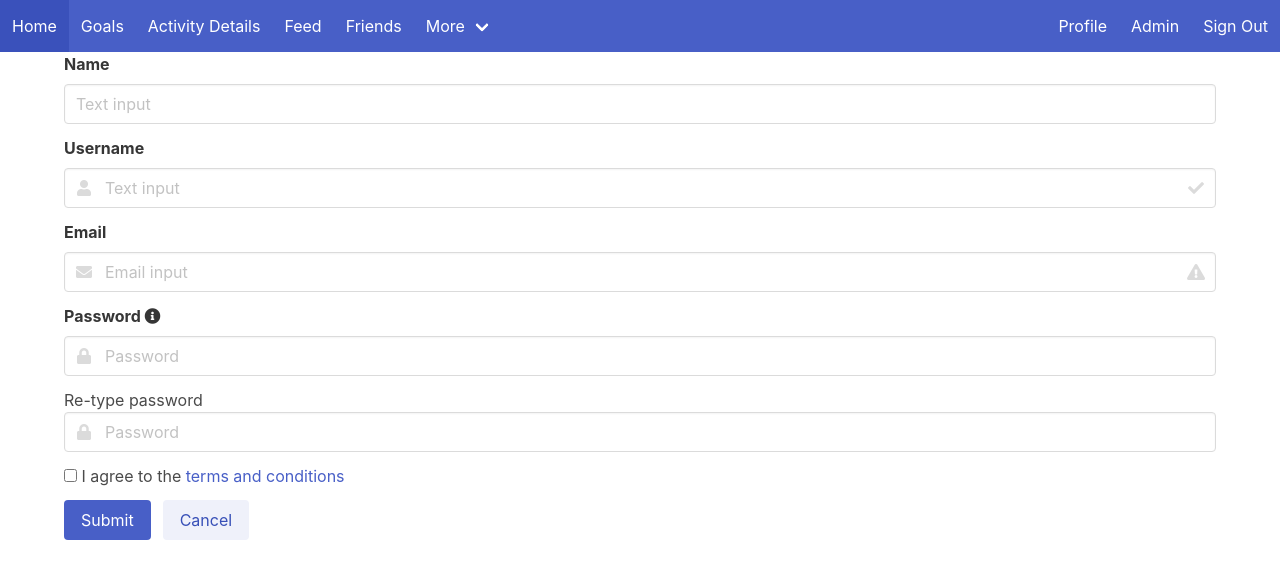
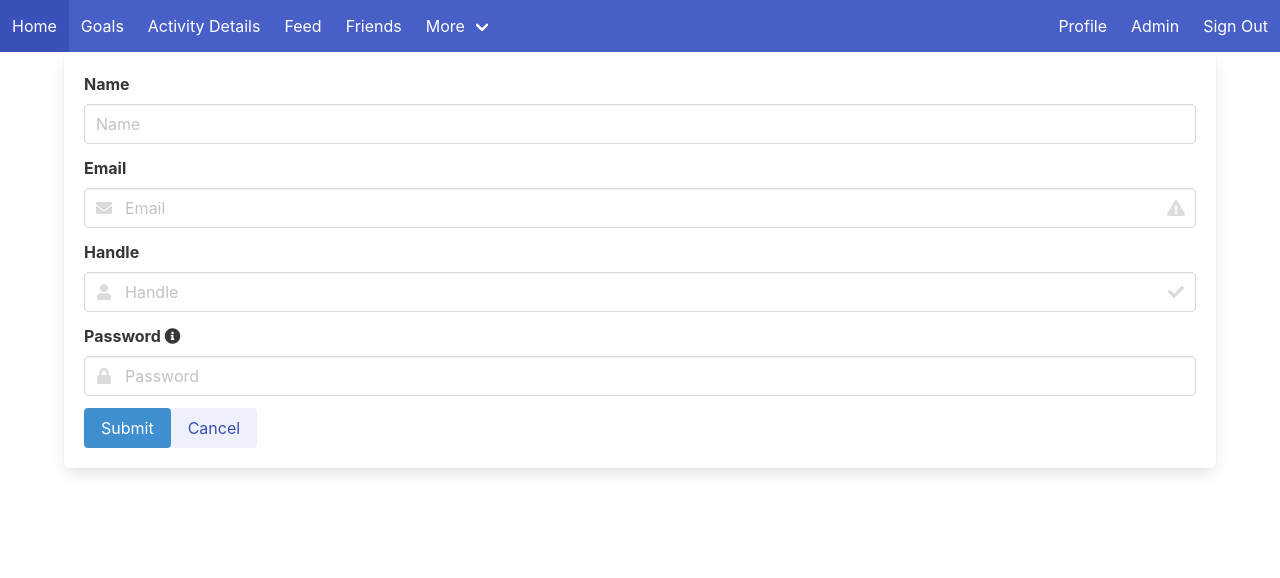
Before and after one commit to NancyShaw/exercise-app, a Vue app in the folder client/: page /signup in a window 1280 px wide. Shown: the top 578 px of the page. Built offline with nearby package versions, Linux system fonts and the light colour scheme.

Commit message:
New Users can sign up -Submit button redirects back to landing page

```diff
--- /dev/null
+++ b/client/src/components/AccountCreation.vue
@@ -0,0 +1,91 @@
+<template>
+        <form @submit.prevent="$emit('signup')" class="box">
+            <div class="field">
+                <label class="label">Name</label>
+                <div class="control">
+                    <input class="input" type="text" placeholder="Name" v-model="newUser.nomdeplume" />
+                </div>
+            </div>
+
+            <div class="field">
+                <label class="label">Email</label>
+                <div class="control has-icons-left has-icons-right">
+                    <input class="input" type="email" placeholder="Email" v-model="newUser.email" />
+                    <span class="icon is-small is-left">
+                    <i class="fas fa-envelope"></i>
+                    </span>
+                    <span class="icon is-small is-right">
+                    <i class="fas fa-exclamation-triangle"></i>
+                    </span>
+                </div>
+            </div>
+
+            <div class="field">
+                <label class="label">Handle</label>
+                <div class="control has-icons-left has-icons-right">
+                    <input class="input" type="text" placeholder="Handle" v-model="newUser.handle" />
+                    <span class="icon is-small is-left">
+                    <i class="fas fa-user"></i>
+                    </span>
+                    <span class="icon is-small is-right">
+                    <i class="fas fa-check"></i>
+                    </span>
+                </div>
+            </div>
+
+            <div class="field">
+                <label class="label has-icons-right">
+                    Password
+                    <span class="icon is-small is-right">
+                        <i class="fas fa-info-circle"></i>
+                    </span>
+                </label>
+                <div class="control has-icons-left">
+                    <input class="input" type="password" placeholder="Password" v-model="newUser.password" />
+                    <span class="icon is-small is-left">
+                    <i class="fas fa-lock"></i>
+                    </span>
+                </div>
+            </div>
+        <!--    <div class="field">
+                <p>Re-type password</p>
+                <div class="control has-icons-left">
+                    <input class="input" type="password" placeholder="Password" />
+                    <span class="icon is-small is-left">
+                    <i class="fas fa-lock"></i>
+                    </span>
+                </div>
+            </div>-->
+
+
+        <!--    <div class="field">
+                <div class="control">
+                    <label class="checkbox">
+                    <input type="checkbox">
+                    I agree to the <a href="#">terms and conditions</a>
+                    </label>
+                </div>
+            </div>-->
+
+            <div class="field is-grouped">
+                <button class="button is-info">Submit</button>
+                <div class="control">
+                    <router-link to="/" class="button is-link is-light">
+                        Cancel
+                    </router-link>
+                </div>
+            </div>
+        </form>
+</template>
+
+<script>
+export default {
+    props: {
+        newUser: Object
+    }
+}
+</script>
+
+<style>
+
+</style>
--- a/client/src/models/Session.js
+++ b/client/src/models/Session.js
@@ -6,7 +6,7 @@ const Session = {
 export default Session;
 
 export function Login() {
-    Session.user = { name: "John Doe"}
+    Session.user = { name: "John Doe", email: "johndoe@mystery.com"}
 }
 
 export function Logout() {
--- /dev/null
+++ b/client/src/models/Users.js
@@ -0,0 +1,26 @@
+/** Model to contain information about users */
+
+const users = [
+    {
+        nomedeplume: "Sally",
+        email: "sally@uberwald.com",
+        handle: "ImBatty",
+        pic: "https://bulma.io/images/placeholders/96x96.png",
+        password: "notsecure",
+    },
+    {
+        nomedeplume: "Angua",
+        email: "angua@uberwald.com",
+        handle: "ItsTheNose",
+        pic: "https://bulma.io/images/placeholders/96x96.png",
+        password: "notsecure",
+    }
+]
+
+export function GetUser(handle) {
+    return users.filter( x=> x.handle == handle);
+}
+
+export function AddUser(record) {
+    users.unshift(record);
+}
--- a/client/src/views/Login.vue
+++ b/client/src/views/Login.vue
@@ -1,9 +1,9 @@
 <template>
   <div class="container">
-      <form @submit.prevent="login" id="login">
+      <form @submit.prevent="login">
         <div class="field">
             <div class="control has-icons-left has-icons-right">
-                <input class="input" type="text" placeholder="Username">
+                <input class="input" type="email" placeholder="Email">
                 <span class="icon is-small is-left">
                 <i class="fas fa-envelope"></i>
                 </span>
@@ -51,7 +51,7 @@ export default {
 </script>
 
 <style>
-#login {
+.container {
     margin-top: 10px;
 }
 </style>
--- a/client/src/views/SignUp.vue
+++ b/client/src/views/SignUp.vue
@@ -1,94 +1,31 @@
 <template>
   <div class="container">
-      <form action="">
-        <div class="field">
-            <label class="label">Name</label>
-            <div class="control">
-                <input class="input" type="text" placeholder="Text input">
-            </div>
-        </div>
-
-        <div class="field">
-            <label class="label">Username</label>
-            <div class="control has-icons-left has-icons-right">
-                <input class="input" type="text" placeholder="Text input">
-                <span class="icon is-small is-left">
-                <i class="fas fa-user"></i>
-                </span>
-                <span class="icon is-small is-right">
-                <i class="fas fa-check"></i>
-                </span>
-            </div>
-        </div>
-
-        <div class="field">
-            <label class="label">Email</label>
-            <div class="control has-icons-left has-icons-right">
-                <input class="input" type="email" placeholder="Email input">
-                <span class="icon is-small is-left">
-                <i class="fas fa-envelope"></i>
-                </span>
-                <span class="icon is-small is-right">
-                <i class="fas fa-exclamation-triangle"></i>
-                </span>
-            </div>
-        </div>
-
-        <div class="field">
-            <label class="label has-icons-right">
-                Password
-                <span class="icon is-small is-right">
-                    <i class="fas fa-info-circle"></i>
-                </span>
-            </label>
-            <div class="control has-icons-left">
-                <input class="input" type="password" placeholder="Password">
-                <span class="icon is-small is-left">
-                <i class="fas fa-lock"></i>
-                </span>
-            </div>
-        </div>
-        <div class="field">
-            <p>Re-type password</p>
-            <div class="control has-icons-left">
-                <input class="input" type="password" placeholder="Password">
-                <span class="icon is-small is-left">
-                <i class="fas fa-lock"></i>
-                </span>
-            </div>
-        </div>
-
-
-        <div class="field">
-            <div class="control">
-                <label class="checkbox">
-                <input type="checkbox">
-                I agree to the <a href="#">terms and conditions</a>
-                </label>
-            </div>
-        </div>
-
-        <div class="field is-grouped">
-            <div class="control">
-                <router-link to="/Home" class="button is-link">
-                    Submit
-                </router-link>
-            </div>
-            <div class="control">
-                <router-link to="/" class="button is-link is-light">
-                    Cancel
-                </router-link>
-            </div>
-        </div>
-      </form>
+      <AccountCreation :newUser="newUser" @signup="signup" />
   </div>
 </template>
 
 <script>
+import { AddUser } from "../models/Users";
+import AccountCreation from "../components/AccountCreation.vue";
 export default {
+    data: ()=> ({
+        newUser: {}
+    }),
+    components: {
+        AccountCreation
+    },
+    methods: {
+        signup() {
+            AddUser(this.newUser);
+            this.$router.push('/');
+        }
+    }
 
 }
 </script>
 
 <style>
+.container {
+    margin-top: 10px;
+}
 </style>
```
